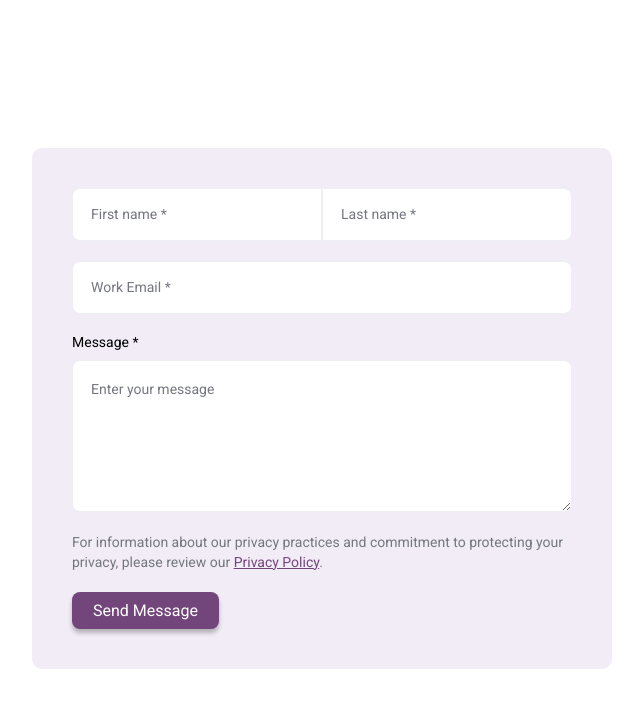
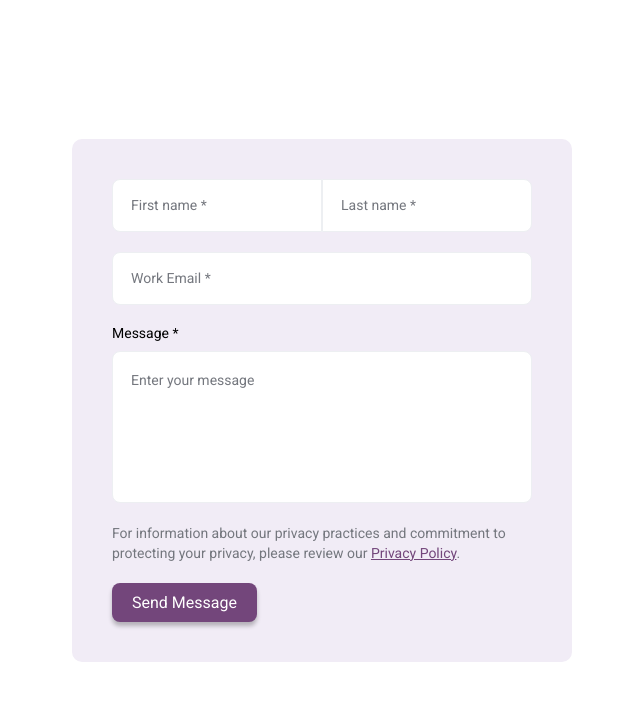
Before and after one commit to svighenaitz/storyblok-th, a React (Vite) app: page / in a window 1280 px wide. Shown: the top 708 px of the page, without its empty margins (318-961 px from the left). Built offline with nearby package versions, Linux system fonts and the light colour scheme.

Commit message:
style: adjust button padding, disable textarea resize and add CSS reset rules

```diff
--- a/src/components/ContactForm/ContactForm.module.scss
+++ b/src/components/ContactForm/ContactForm.module.scss
@@ -69,7 +69,7 @@
 .button {
   box-shadow: 0px 4px 4px 0px var(--color-button-shadow);
   border-radius: 8px;
-  padding: 9px 21px;
+  padding: 10px 20px;
   background: var(--color-input-border-active);
   color: var(--color-secondary-white);
   font-size: 16px;
@@ -78,3 +78,7 @@
   width: auto;
   align-self: flex-start;
 }
+
+.textarea {
+  resize: none;
+}
--- a/src/index.scss
+++ b/src/index.scss
@@ -1,4 +1,20 @@
 @import url('https://fonts.googleapis.com/css2?family=Roboto:wght@400;500;700&display=swap');
+
+/* CSS Reset: box-sizing, margin, padding, font smoothing */
+*, *::before, *::after {
+  box-sizing: border-box;
+}
+
+body, h1, h2, h3, h4, h5, h6, p, ul, ol, li, form, input, textarea, button {
+  margin: 0;
+  padding: 0;
+}
+
+html {
+  -webkit-font-smoothing: antialiased;
+  -moz-osx-font-smoothing: grayscale;
+}
+
 
 :root {
   --color-input-border: #EDEFF2;
```
